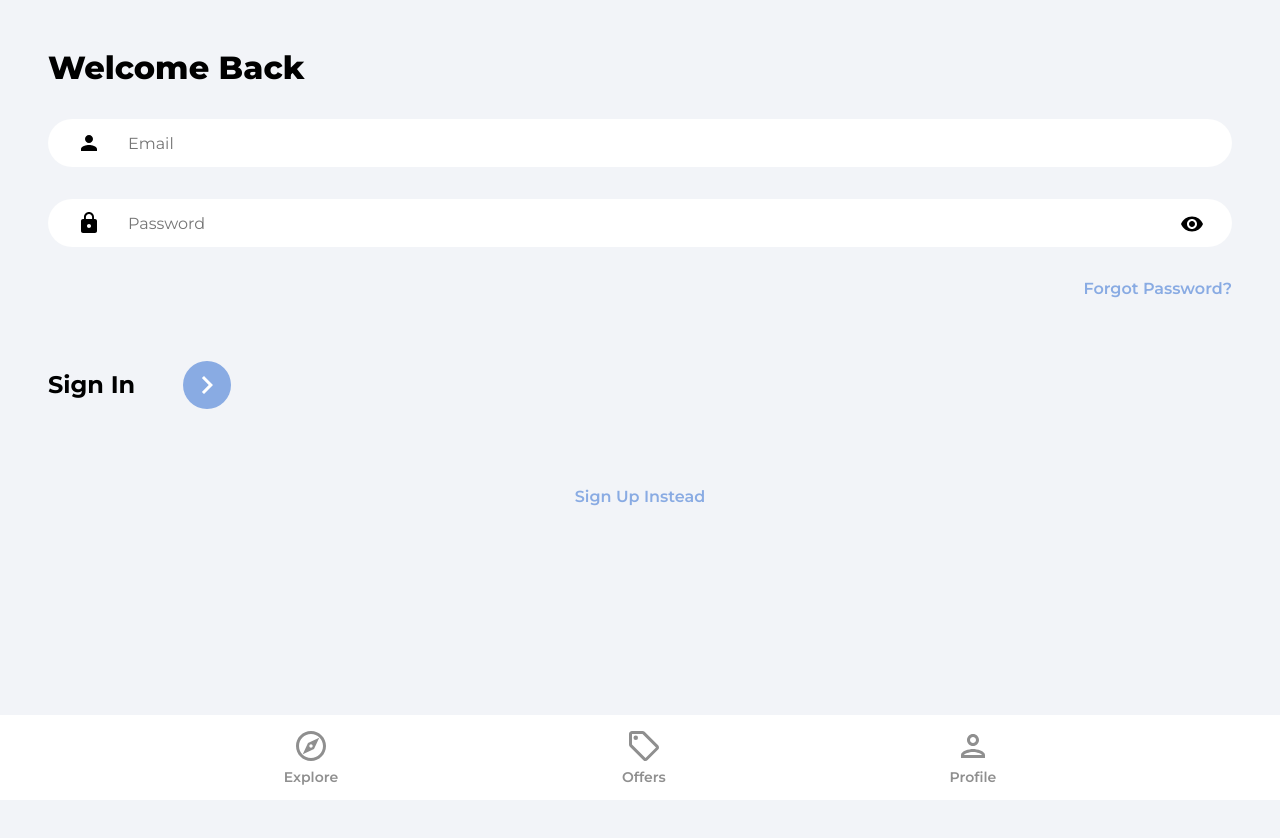
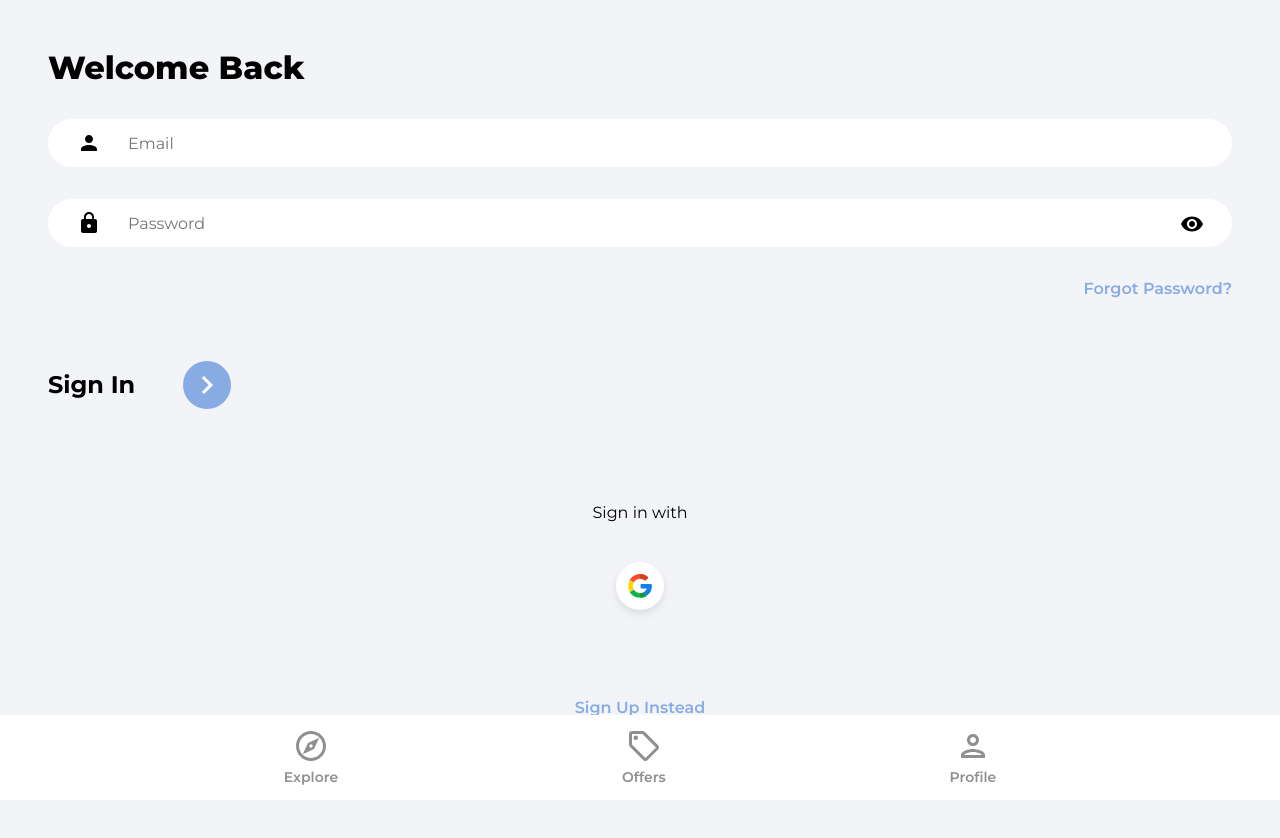
Before and after one commit to 247trend/Easy-Housing, a React (Create React App) app: page /sign-in in a window 1280 px wide. Shown: the top 838 px of the page. Before the commit the page ends 800 px from the top, so only its background shows below. Built offline with nearby package versions, Linux system fonts and the light colour scheme; no server answers.

Commit message:
add google OAuth

```diff
--- /dev/null
+++ b/src/components/OAuth.jsx
@@ -0,0 +1,46 @@
+import { useLocation, useNavigate } from "react-router-dom"
+import { getAuth, signInWithPopup, GoogleAuthProvider } from "firebase/auth"
+import { doc, setDoc, getDoc, serverTimestamp } from "firebase/firestore"
+import { db } from "../firebase.config"
+import { toast } from "react-toastify"
+import googleIcon from "../assets/svg/googleIcon.svg"
+
+const OAuth = () => {
+  const navigate = useNavigate()
+  const location = useLocation()
+
+  const onGoogle = async () => {
+    try {
+      const auth = getAuth()
+      const provider = new GoogleAuthProvider()
+      const result = await signInWithPopup(auth, provider)
+      const user = result.user
+
+      //check if user doesnt exist in db
+      const docRef = doc(db, "users", user.uid)
+      const docSnap = await getDoc(docRef)
+
+      if (!docSnap.exists()) {
+        await setDoc(doc(db, "users", user.uid), {
+          name: user.displayName,
+          email: user.email,
+          timestamp: serverTimestamp(),
+        })
+      }
+      navigate("/")
+      toast.success("Successfully logged in")
+    } catch (error) {
+      toast.error("Could not authorize with Google")
+    }
+  }
+  return (
+    <div className="socialLogin">
+      <p>Sign {location.pathname === "/sign-in" ? "in" : "up"} with</p>
+      <button className="socialIconDiv" onClick={onGoogle}>
+        <img className="socialIconImg" src={googleIcon} alt="google" />
+      </button>
+    </div>
+  )
+}
+
+export default OAuth
--- a/src/index.css
+++ b/src/index.css
@@ -12,6 +12,7 @@
   background-color: #f2f4f8;
   margin: 0;
   box-sizing: border-box;
+  min-height: 120vh;
 }
 
 a {
--- a/src/pages/Profile.jsx
+++ b/src/pages/Profile.jsx
@@ -76,6 +76,7 @@
           <div className="profileCard">
             <form>
               <input type="text" id="name" className={!changeDetails ? "profileName" : "profileNameActive"} disabled={!changeDetails} value={name} onChange={onChange} />
+              <input type="email" id="email" className="profileName" disabled={!changeDetails} value={email} />
             </form>
           </div>
         </main>
--- a/src/pages/SignIn.jsx
+++ b/src/pages/SignIn.jsx
@@ -4,6 +4,7 @@
 import { getAuth, signInWithEmailAndPassword } from "firebase/auth"
 import { ReactComponent as ArrowRightIcon } from "../assets/svg/keyboardArrowRightIcon.svg"
 import visibilityIcon from "../assets/svg/visibilityIcon.svg"
+import OAuth from "../components/OAuth"
 
 const SignIn = () => {
   const [showPass, setShowPass] = useState(false)
@@ -32,7 +33,7 @@
       if (userCredential.user) {
         navigate("/")
       }
-      toast.success("Successfully log in")
+      toast.success("Successfully logged in")
     } catch (error) {
       toast.error("Wrong user credential")
     }
@@ -64,9 +65,13 @@
             </div>
           </form>
 
+
+          <OAuth />
+
           <Link to="/sign-up" className="registerLink">
             Sign Up Instead
           </Link>
+
         </main>
       </div>
     </>
--- a/src/pages/SignUp.jsx
+++ b/src/pages/SignUp.jsx
@@ -6,6 +6,7 @@
 import { db } from "../firebase.config"
 import { ReactComponent as ArrowRightIcon } from "../assets/svg/keyboardArrowRightIcon.svg"
 import visibilityIcon from "../assets/svg/visibilityIcon.svg"
+import OAuth from "../components/OAuth"
 
 const SignUp = () => {
   const [showPass, setShowPass] = useState(false)
@@ -72,6 +73,8 @@
             </div>
           </form>
 
+          <OAuth />
+
           <Link to="/sign-in" className="registerLink">
             Sign In Instead
           </Link>
```
